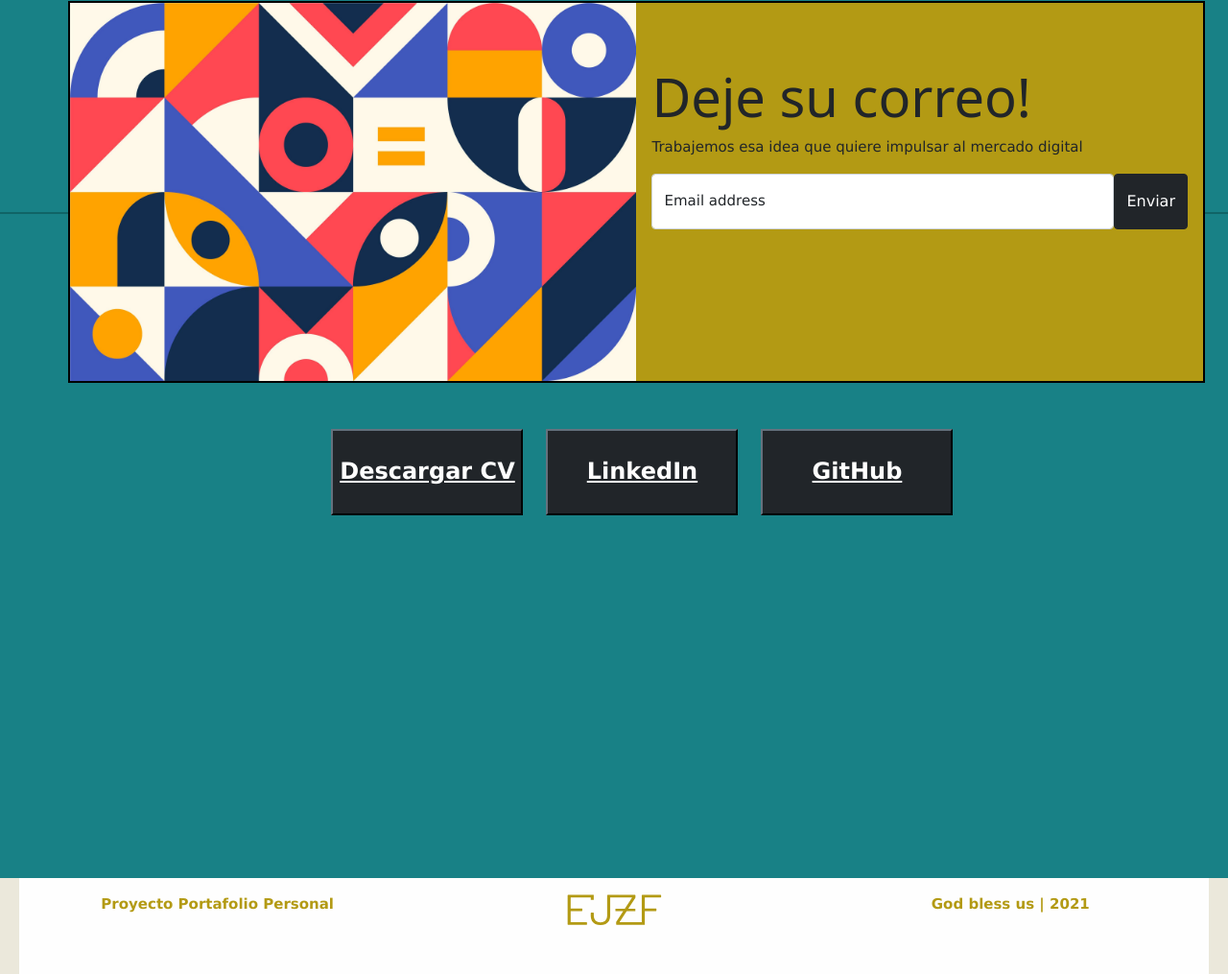
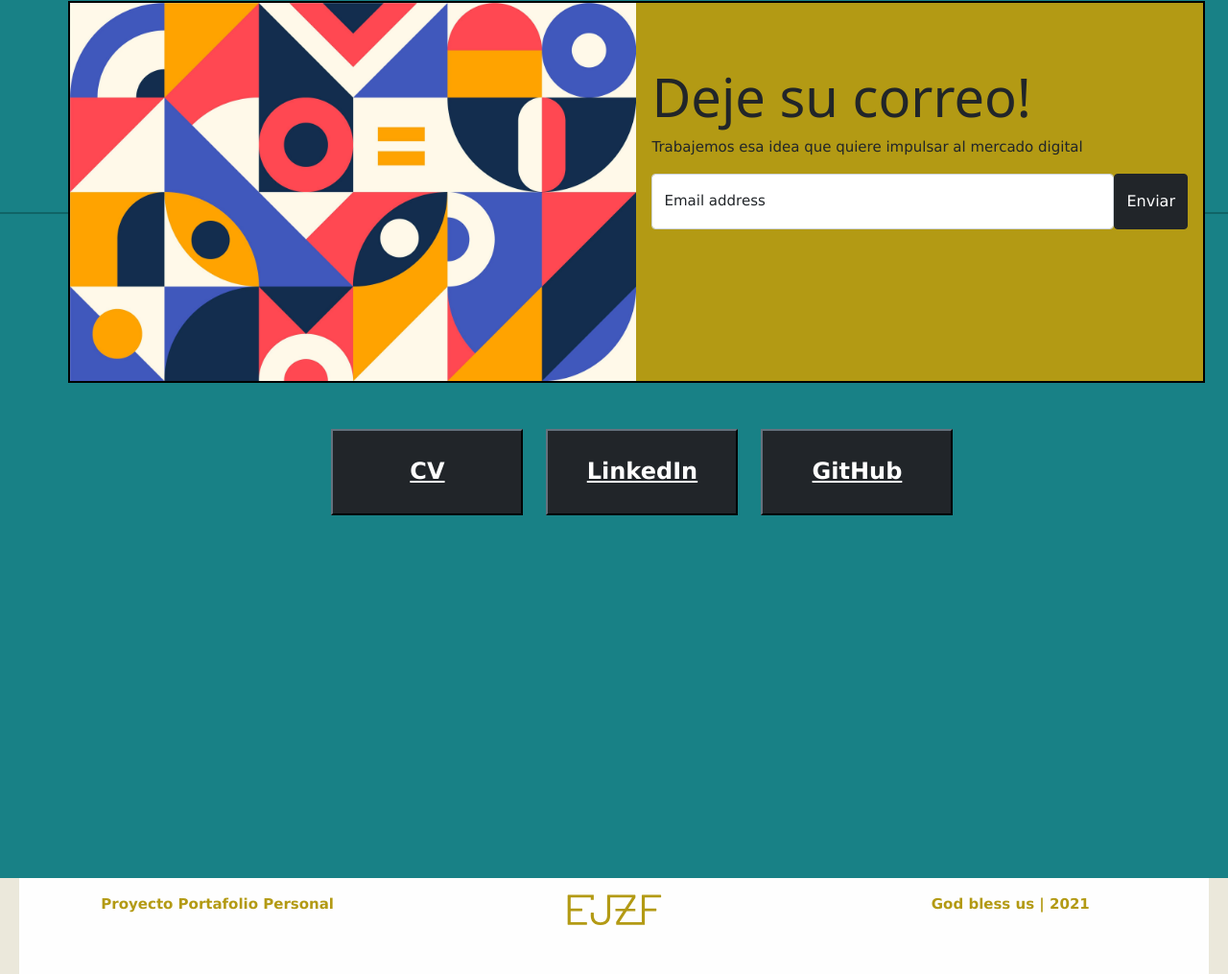
Before and after one commit to EZunigaF/EZunigaF.github.io, a website built with Parcel: page index.html in a window 1280 px wide. Shown: the part 2977-3992 px from the top of the page at 96% size. Built offline with nearby package versions, Linux system fonts and the light colour scheme.

Commit message:
CV Upload

```diff
--- a/index.html
+++ b/index.html
@@ -363,7 +363,8 @@
             <div class="row mt-5">
               <div class="col">
                 <button class="btn-contact btn-dark">
-                  <a href="">Descargar CV</a>
+                  <!-- <a href="path_to_file" download="proposed_file_name">Download</a> -->
+                  <a href="CV.pdf" target="_blank" download="CURRICULUM VITAE"> CV</a>
                   </button>
               </div>
               <div class="col">
```
Also changed, not shown: 1 other file.
